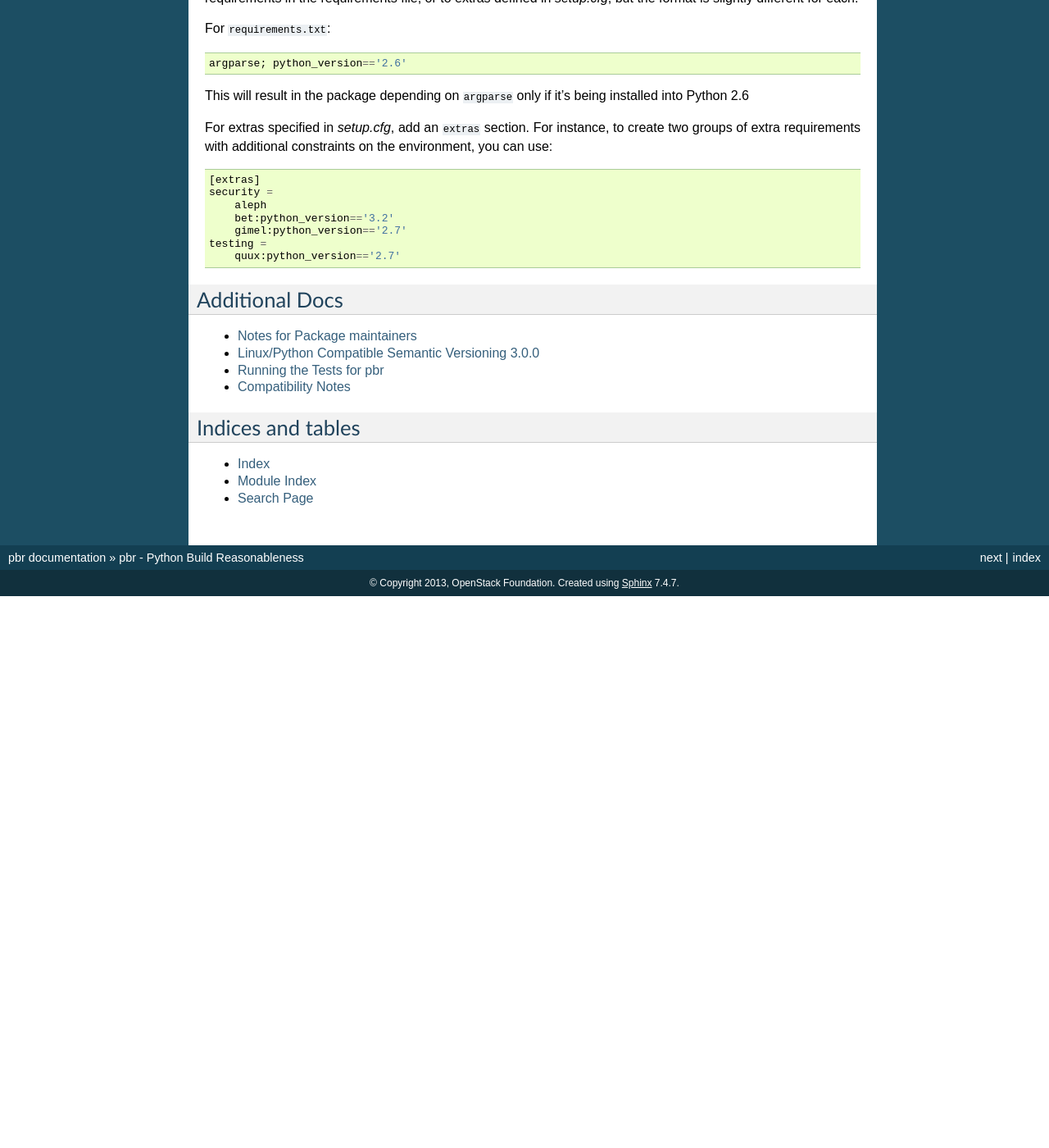
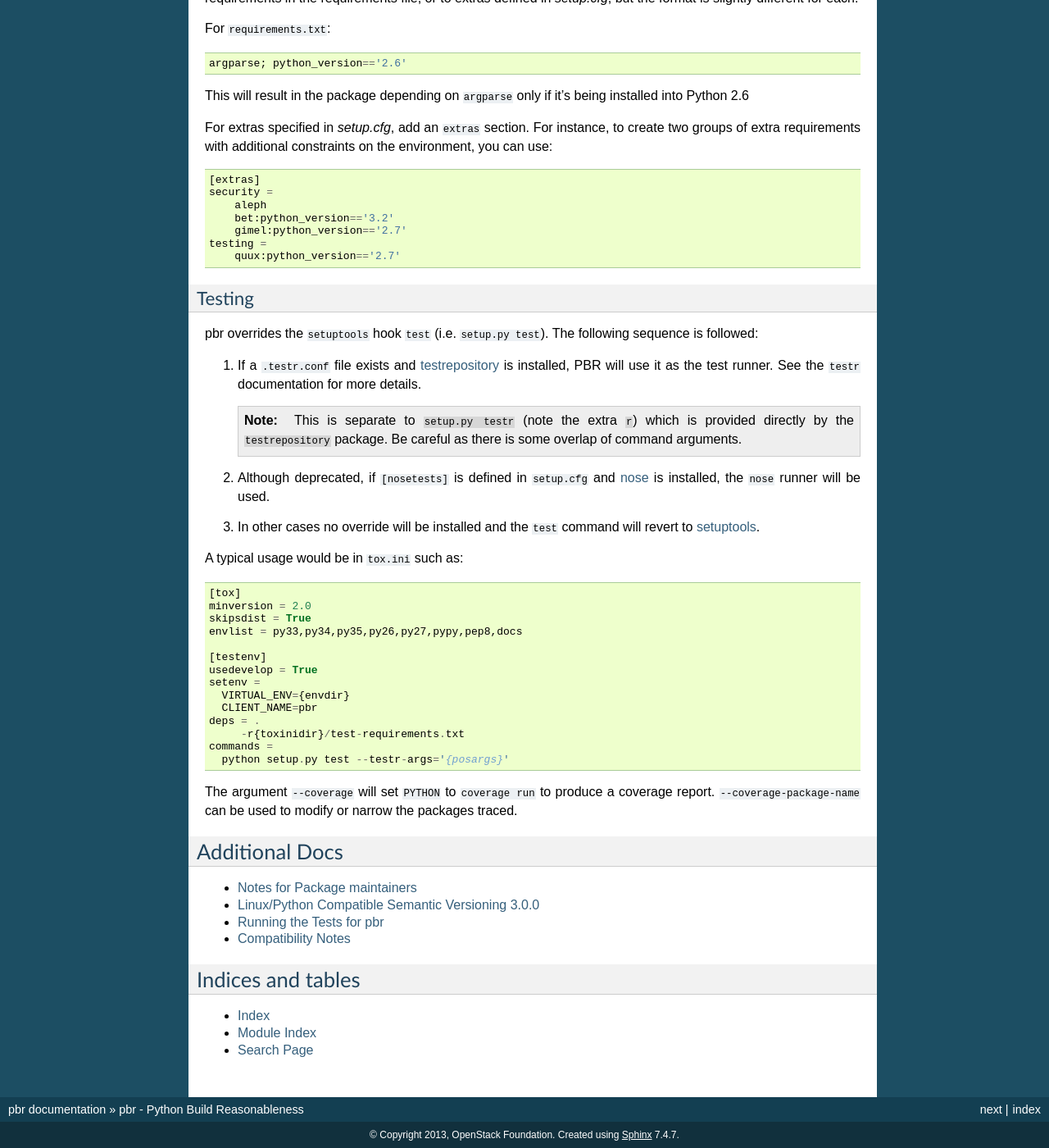
Before and after one commit to openstack/pbr, a Sphinx documentation site: the page built from doc/source/index.rst, in a window 1280 px wide and 1400 px high, scrolled down 5799 px. Shown: the whole window at 82% size. Built offline with Sphinx 7.4.7, drawn with Linux system fonts in a browser that asks for light colours; pages that are not in the unit, such as notebooks, are missing from menus; before the commit the page ends 6526 px from its top, so only the background shows below that.

Commit message:
Remove testr entry point
A "testr" entry-point was added to PBR in
I2227adf3643ffe6bcece0c7d2127d23e20d52f7a in Jun 2013.  However,
testrepository had already started providing this same
disutils.commands entry-point in Jan 2013 [1].

I am not sure if it is deterministic who wins when two packages
declare the same entry-point, but at least for me, running "python
setup.py testr ..." was not calling into any of the pbr hooks.  I
discovered this because I wanted to use the --coverage-package-name
argument provided by the pbr testr wrapper because to s/-/_ in dib.

The original change (I8e4bc9bb78be37b4d13f8d6c2edfe2d67554ad78)
overrides the setuptools provided "test" [2] to call testrepository
when it sees a .testr.conf file (falling back to nose for
compatability).  So it seems the intention was not to add a "testr"
command, but that "test" is overridden to run testr automatically when
available.

Therefore I think that testrepository owns the distutils.command
entry-point for "testr".  To avoid confusion we should remove the
duplicate entry-point here and just leave the "test" command
overrides.

I've added documentation on the test command.  The testr/test split is
quite confusing, being only one letter different, so that is called
out explicitly.  Comments in testr_command are updated to reflect
what's happening better.  This also converts the calls in tox.ini to
use the PBR wrapper "test".

[1] https://github.com/testing-cabal/testrepository/commit/2a36806c698f67f4707cfccb4baabb473e38f06c#diff-2eeaed663bd0d25b7e608891384b7298R96
[2] https://github.com/pypa/setuptools/blob/master/setuptools/command/test.py

Change-Id: I5b68f03e782fef5c45424c04cc851be5988f9019

```diff
--- a/doc/source/index.rst
+++ b/doc/source/index.rst
@@ -390,6 +390,53 @@
     testing =
         quux:python_version=='2.7'
 
+
+Testing
+-------
+
+pbr overrides the ``setuptools`` hook ``test`` (i.e. ``setup.py
+test``).  The following sequence is followed:
+
+#. If a ``.testr.conf`` file exists and `testrepository
+   <https://pypi.python.org/pypi/testrepository>`__ is installed, PBR
+   will use it as the test runner.  See the ``testr`` documentation
+   for more details.
+
+   .. note::
+
+     This is separate to ``setup.py testr`` (note the extra ``r``) which
+     is provided directly by the ``testrepository`` package.  Be careful
+     as there is some overlap of command arguments.
+
+#. Although deprecated, if ``[nosetests]`` is defined in ``setup.cfg``
+   and `nose <http://nose.readthedocs.io/en/latest/>`__ is installed,
+   the ``nose`` runner will be used.
+
+#. In other cases no override will be installed and the ``test``
+   command will revert to `setuptools
+   <http://setuptools.readthedocs.io/en/latest/setuptools.html#test-build-package-and-run-a-unittest-suite>`__.
+
+A typical usage would be in ``tox.ini`` such as::
+
+  [tox]
+  minversion = 2.0
+  skipsdist = True
+  envlist = py33,py34,py35,py26,py27,pypy,pep8,docs
+
+  [testenv]
+  usedevelop = True
+  setenv =
+    VIRTUAL_ENV={envdir}
+    CLIENT_NAME=pbr
+  deps = .
+       -r{toxinidir}/test-requirements.txt
+  commands =
+    python setup.py test --testr-args='{posargs}'
+
+The argument ``--coverage`` will set ``PYTHON`` to ``coverage run`` to
+produce a coverage report.  ``--coverage-package-name`` can be used to
+modify or narrow the packages traced.
+
 Additional Docs
 ===============
 
--- a/setup.cfg
+++ b/setup.cfg
@@ -42,8 +42,6 @@
 [entry_points]
 distutils.setup_keywords =
     pbr = pbr.core:pbr
-distutils.commands =
-    testr = pbr.testr_command:Testr
 egg_info.writers =
     pbr.json = pbr.pbr_json:write_pbr_json
 console_scripts =
```
Also changed, not shown: 2 other files.
